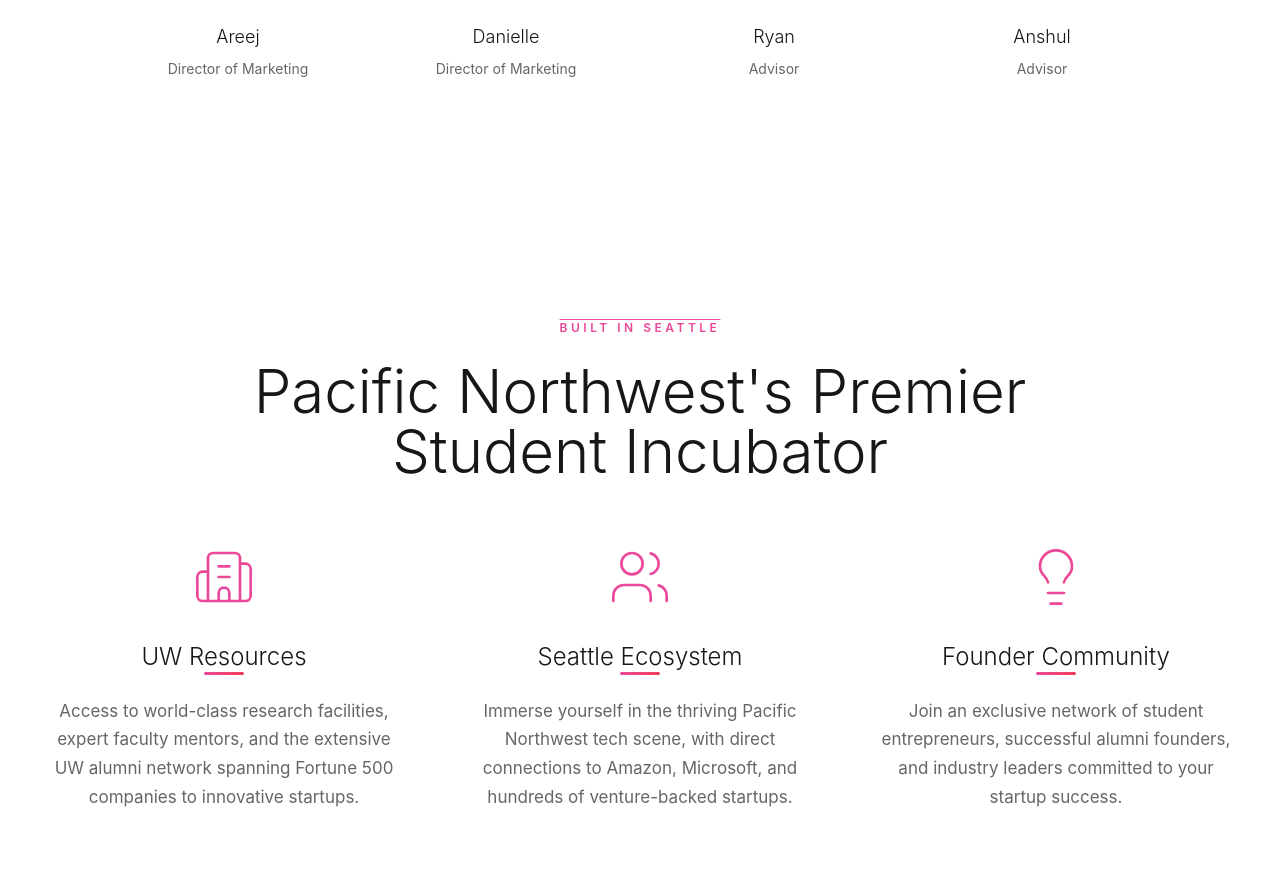
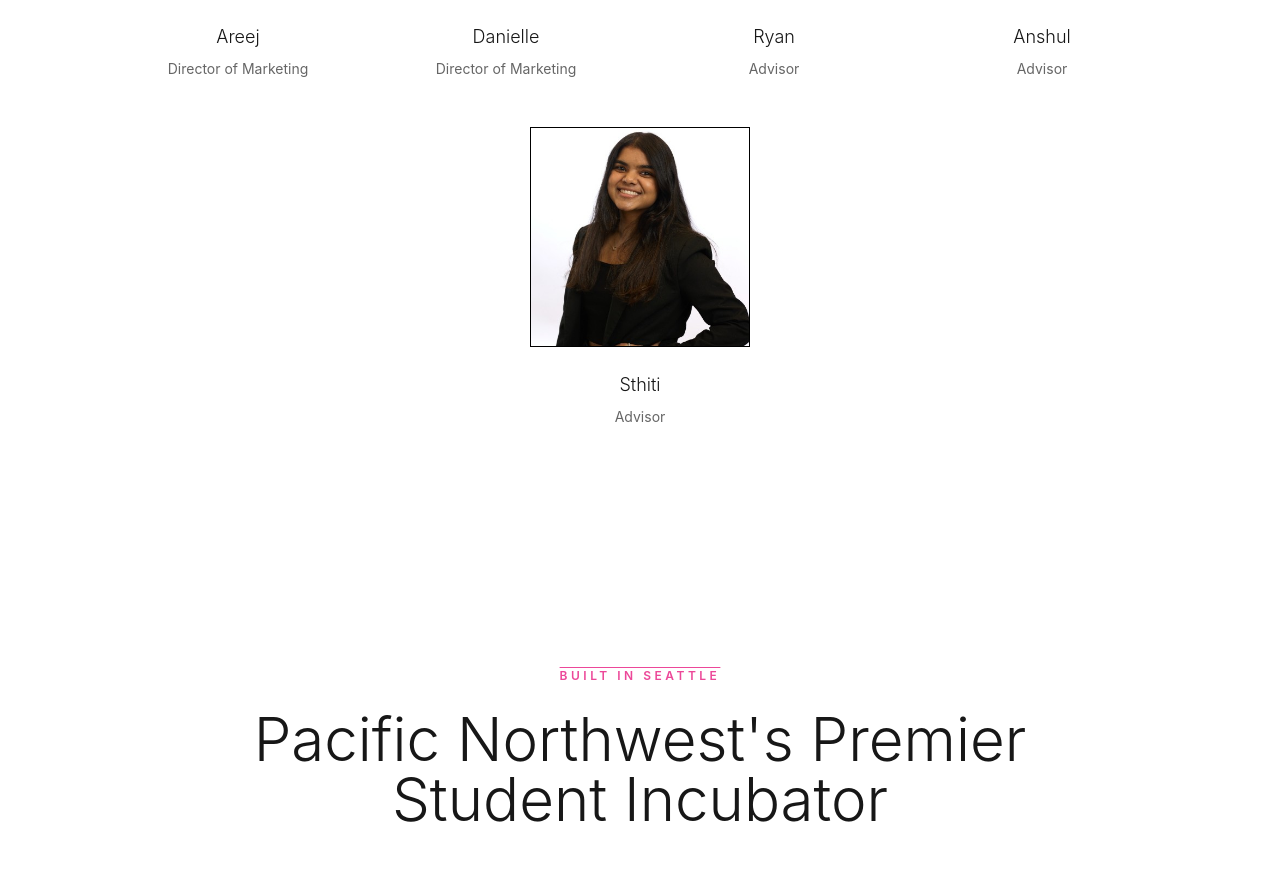
Before and after one commit to v-kliu/dubhacks-next, a React (Create React App) app: page / in a window 1280 px wide. Shown: the part 8366-9261 px from the top of the page. Built offline with nearby package versions, Linux system fonts and the light colour scheme; no server answers.

Commit message:
updating exec

```diff
--- a/src/components/TeamSection.tsx
+++ b/src/components/TeamSection.tsx
@@ -19,6 +19,7 @@ const getTeamMemberImage = (name: string): string => {
     'Areej': '/assets/team_headshots/areej.JPEG',
     'Danielle': '/assets/team_headshots/danielle.jpeg',
     'Ryan': '/assets/team_headshots/ryan.png',
+    'Sthiti': '/assets/team_headshots/sthiti.png',
   };
   return images[name] || '/assets/team_headshots/dubs.jpg';
 };
@@ -33,7 +34,8 @@ const TeamSection: React.FC = () => {
     { name: 'Areej', role: 'Director of Marketing', linkedin: 'https://www.linkedin.com/in/areej-hassann/' },
     { name: 'Danielle', role: 'Director of Marketing' },
     { name: 'Ryan', role: 'Advisor', linkedin: 'https://www.linkedin.com/in/ryanahsu/' },
-    { name: 'Anshul', role: 'Advisor', linkedin: 'https://www.linkedin.com/in/anshul-shah1/' }
+    { name: 'Anshul', role: 'Advisor', linkedin: 'https://www.linkedin.com/in/anshul-shah1/' },
+    { name: 'Sthiti', role: 'Advisor', linkedin: 'https://www.linkedin.com/in/sthiti-patnaik/' }
   ];
 
   const renderTeamMember = (member: TeamMember, index: number) => {
@@ -98,7 +100,7 @@ const TeamSection: React.FC = () => {
           {teamMembers.slice(0, 5).map((member, index) => renderTeamMember(member, index))}
         </div>
 
-        {/* Second Row - 4 members */}
+        {/* Second Row - 5 members */}
         <div className="flex flex-wrap justify-center gap-8 md:gap-12">
           {teamMembers.slice(5).map((member, index) => renderTeamMember(member, index + 5))}
         </div>
```
